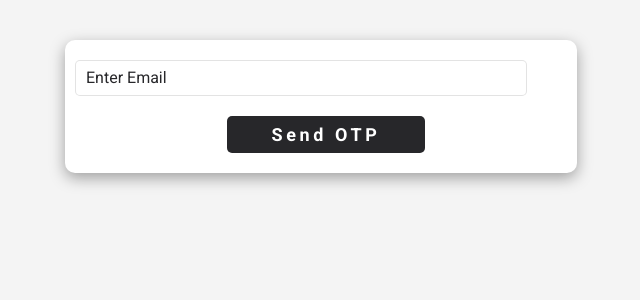
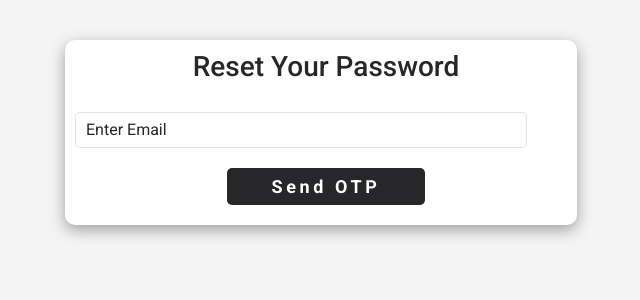
Before and after one commit to Huzaifa-Habib/Twitter-copy, a React (Create React App) app in the folder product/: page /forget-password in a window 1280 px wide. Shown: the top 300 px of the page, without its empty margins (319-959 px from the left). Built offline with nearby package versions, Linux system fonts and the light colour scheme; no server answers.

Commit message:
updated commit

```diff
--- a/product/src/components/forget-pass/forget.jsx
+++ b/product/src/components/forget-pass/forget.jsx
@@ -1,5 +1,7 @@
 import axios from "axios"
 import {useState,useContext,useRef} from 'react';
+import {useNavigate} from "react-router-dom"
+
 import "./forget.css"
 
 
@@ -21,6 +23,8 @@ function ForgetPass() {
     const [isOtpSent, setIsOtpSent] = useState(false)
     const [otp, setOtp] = useState(null)
     const [newPass, setNewPass] = useState(null)
+    let navigate = useNavigate();
+
 
 
 
@@ -49,6 +53,7 @@ function ForgetPass() {
 
         .then((response) => {
           console.log(response.data.message);
+
         }, (error) => {
           console.log(error);
         });
@@ -60,7 +65,7 @@ function ForgetPass() {
 
         <div className="main-div">
 
-
+         <h3>Reset Your Password</h3>
 
           {(isOtpSent == false)?
           <div>
```
